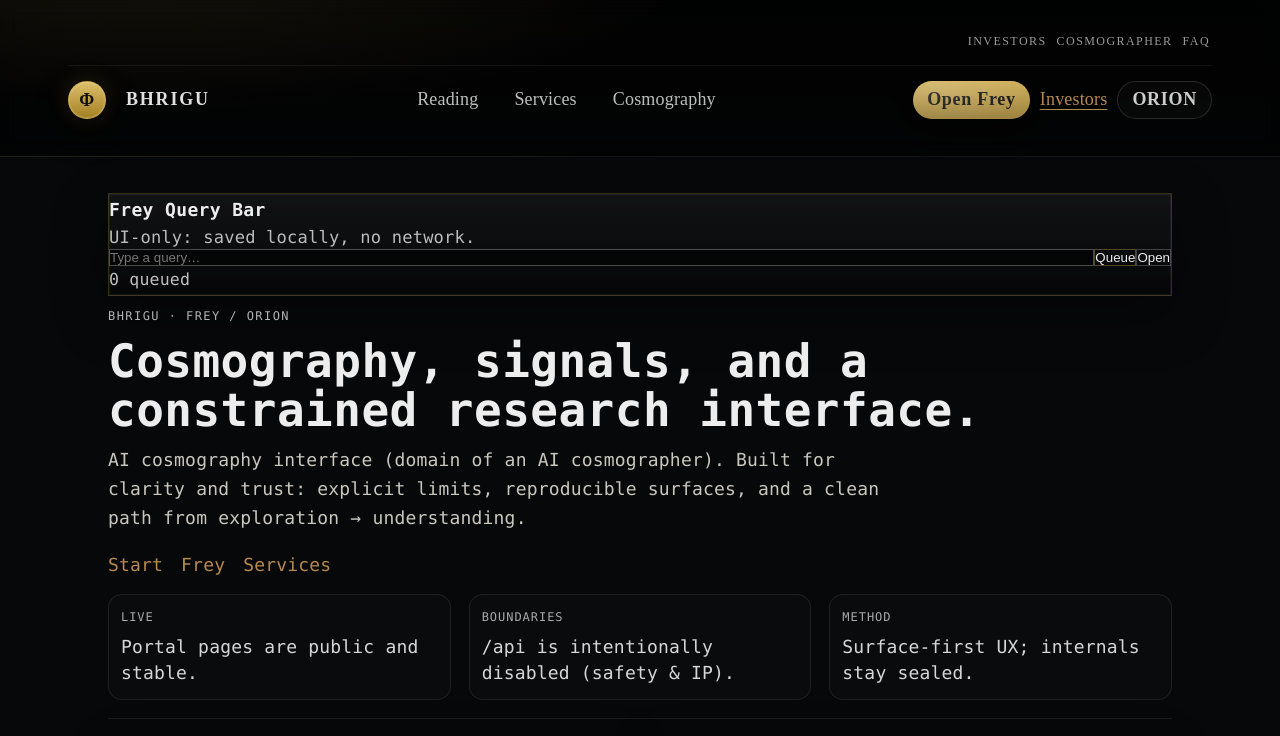
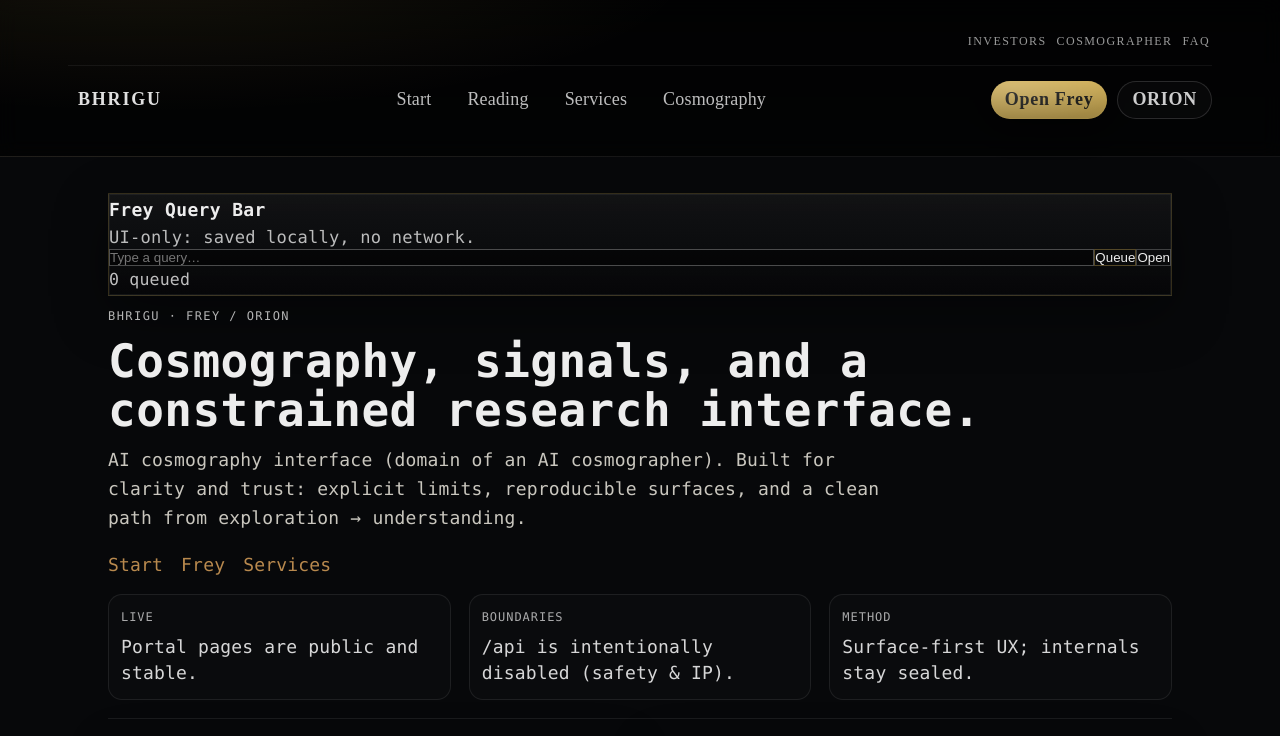
Before and after one commit to AiBhrigu/bhrigu-portal, a Next.js app: page / in a window 1280 px wide. Shown: the top 736 px of the page. Built offline with nearby package versions, Linux system fonts and the light colour scheme.

Commit message:
portal: header canon unify (purge phi mark, no dup investors, keep orion) v0.7

```diff
--- a/components/BhriguPhiHeader.jsx
+++ b/components/BhriguPhiHeader.jsx
@@ -92,7 +92,7 @@ export default function BhriguPhiHeader() {
       white-space: nowrap;
     }
 
-    .bh-mark{
+    .{
       width: 38px;
       height: 38px;
       border-radius: 999px;
@@ -109,21 +109,21 @@ export default function BhriguPhiHeader() {
         inset 0 0 0 1px rgba(255,255,255,0.14);
       transition: transform 120ms ease, box-shadow 160ms ease;
     }
-    .bh-mark:hover{
+    .:hover{
       transform: translateY(-1px);
       box-shadow:
         0 18px 42px rgba(0,0,0,0.52),
         0 0 30px rgba(215,181,90,0.22),
         inset 0 0 0 1px rgba(255,255,255,0.16);
     }
-    .bh-mark:focus-visible{
+    .:focus-visible{
       outline: none;
       box-shadow:
         0 0 0 4px rgba(215,181,90,0.18),
         0 0 0 1px rgba(215,181,90,0.42) inset,
         0 16px 38px rgba(0,0,0,0.46);
     }
-    .bh-phi{
+    .{
       font-size: 18px;
       line-height: 1;
       font-weight: 800;
@@ -256,7 +256,7 @@ export default function BhriguPhiHeader() {
       .bh-shell{ padding: 10px 14px 12px; }
       .bh-link{ padding: 7px 10px; }
       .bh-btn{ padding: 0 12px; }
-      .bh-mark{ width: 36px; height: 36px; }
+      .{ width: 36px; height: 36px; }
     }
 
 `;
@@ -276,15 +276,13 @@ export default function BhriguPhiHeader() {
 
         <div className="bh-row">
           <div className="bh-brandwrap" aria-label="Brand">
-            <a className="bh-mark" href="/frey" aria-label="Phi anchor" data-bh="PHI_ANCHOR_V0_1">
-              <span className="bh-phi" aria-hidden="true">Φ</span>
-            </a>
-            <a className="bh-word" href="/" aria-label="BHRIGU Home">
+<a className="bh-word" href="/" aria-label="BHRIGU Home">
               BHRIGU
             </a>
           </div>
 
           <nav className="bh-nav" aria-label="Primary">
+            <a className="bh-link" href="/start">Start</a>
             <a className={"bh-link" + (isActive("/reading") ? " bh-active" : "")} href="/reading" aria-current={isActive("/reading") ? "page" : undefined}>Reading</a>
             <a className={"bh-link" + (isActive("/services") ? " bh-active" : "")} href="/services" aria-current={isActive("/services") ? "page" : undefined}>Services</a>
             <a className={"bh-link" + (isActive("/cosmography") ? " bh-active" : "")} href="/cosmography" aria-current={isActive("/cosmography") ? "page" : undefined}>Cosmography</a>
@@ -294,8 +292,7 @@ export default function BhriguPhiHeader() {
 
 
             <a className="bh-btn bh-btn-primary" href="/frey" data-bh="FREY_CTA_PRIMARY_V0_4">Open Frey</a>
-              <a className="navInvestors" href="/investors">Investors</a>
-            <a className="bh-btn bh-btn-secondary" href="/orion">ORION</a>
+<a className="bh-btn bh-btn-secondary" href="/orion">ORION</a>
 </div>
         </div>
       </div>
```
